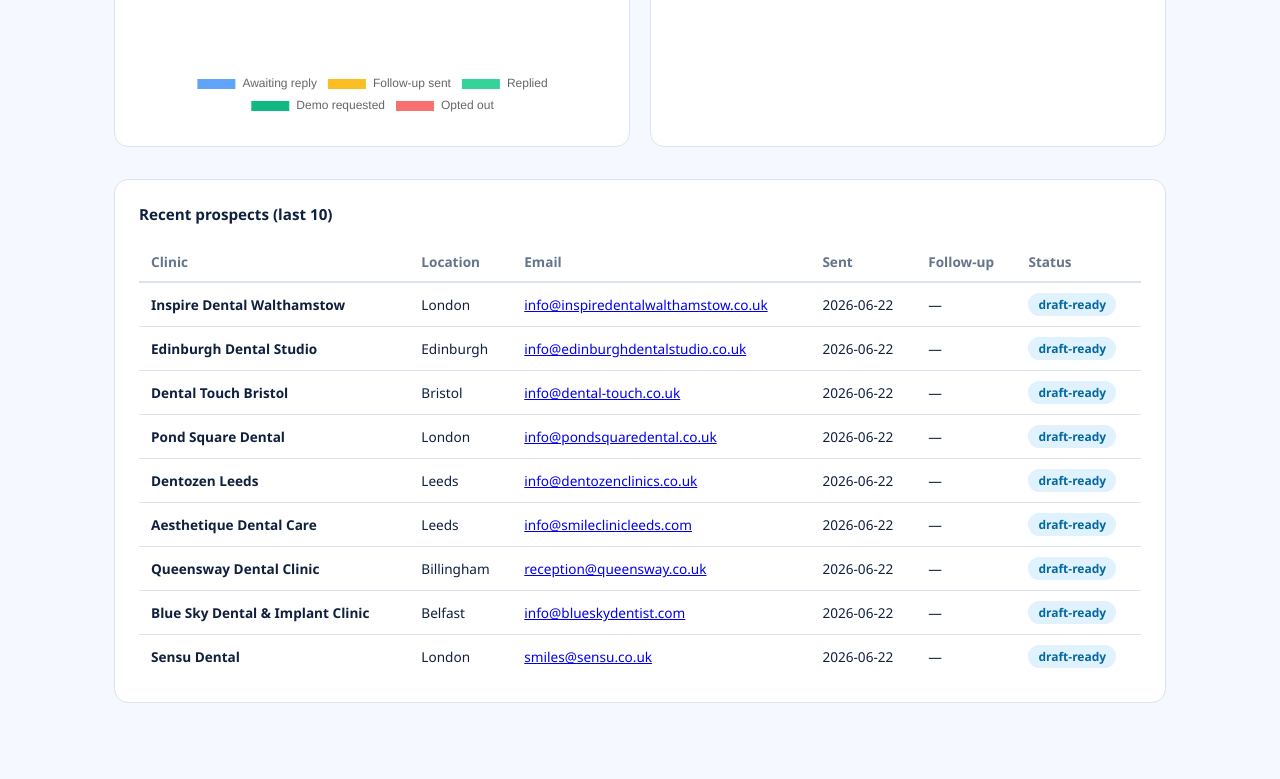
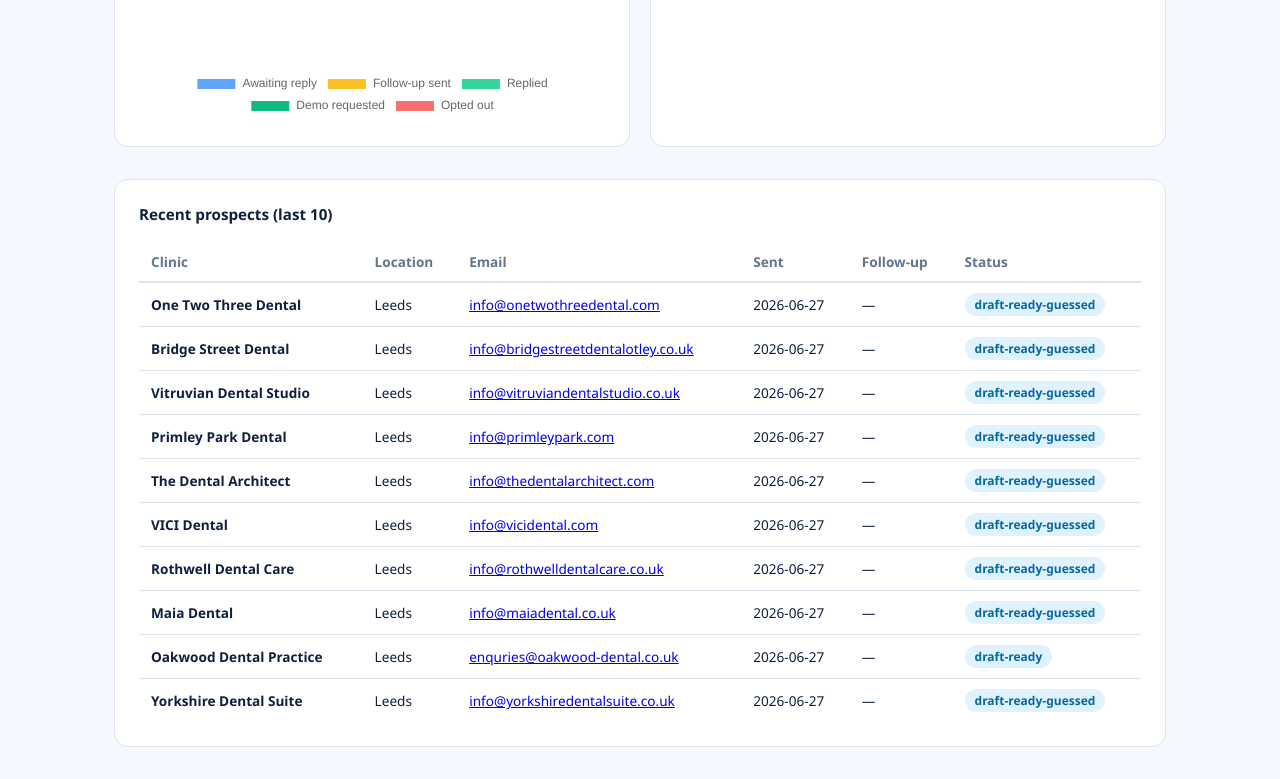
Before and after one commit to somestart92-byte/cowock, a website: page report.html in a window 1280 px wide. Shown: the part 692-1471 px from the top of the page. Before the commit the page ends 1427 px from the top, so only its background shows below. Drawn offline with nearby package versions, Linux system fonts and the light colour scheme.

Commit message:
chore: outreach run 2026-06-27

```diff
--- a/report.html
+++ b/report.html
@@ -73,7 +73,7 @@
 <header>
   <div>
     <h1>Sara<span>AI</span> — Outreach Report</h1>
-    <div class="generated">Generated 24/06/2026, 20:32:42 · pipeline.csv</div>
+    <div class="generated">Generated 27/06/2026, 12:59:32 · pipeline.csv</div>
   </div>
 </header>
 
@@ -82,7 +82,7 @@
   <!-- KPIs -->
   <div class="kpi-grid">
     <div class="kpi">
-      <div class="kpi-num">9</div>
+      <div class="kpi-num">40</div>
       <div class="kpi-label">Total prospects</div>
     </div>
     <div class="kpi">
@@ -137,76 +137,84 @@
       <tbody>
 
         <tr>
-          <td><strong>Inspire Dental Walthamstow</strong></td>
-          <td>London</td>
-          <td><a href="mailto:info@inspiredentalwalthamstow.co.uk">info@inspiredentalwalthamstow.co.uk</a></td>
-          <td>2026-06-22</td>
+          <td><strong>One Two Three Dental</strong></td>
+          <td>Leeds</td>
+          <td><a href="mailto:info@onetwothreedental.com">info@onetwothreedental.com</a></td>
+          <td>2026-06-27</td>
+          <td>—</td>
+          <td><span class="badge badge-sent">draft-ready-guessed</span></td>
+        </tr>
+        <tr>
+          <td><strong>Bridge Street Dental</strong></td>
+          <td>Leeds</td>
+          <td><a href="mailto:info@bridgestreetdentalotley.co.uk">info@bridgestreetdentalotley.co.uk</a></td>
+          <td>2026-06-27</td>
+          <td>—</td>
+          <td><span class="badge badge-sent">draft-ready-guessed</span></td>
+        </tr>
+        <tr>
+          <td><strong>Vitruvian Dental Studio</strong></td>
+          <td>Leeds</td>
+          <td><a href="mailto:info@vitruviandentalstudio.co.uk">info@vitruviandentalstudio.co.uk</a></td>
+          <td>2026-06-27</td>
+          <td>—</td>
+          <td><span class="badge badge-sent">draft-ready-guessed</span></td>
+        </tr>
+        <tr>
+          <td><strong>Primley Park Dental</strong></td>
+          <td>Leeds</td>
+          <td><a href="mailto:info@primleypark.com">info@primleypark.com</a></td>
+          <td>2026-06-27</td>
+          <td>—</td>
+          <td><span class="badge badge-sent">draft-ready-guessed</span></td>
+        </tr>
+        <tr>
+          <td><strong>The Dental Architect</strong></td>
+          <td>Leeds</td>
+          <td><a href="mailto:info@thedentalarchitect.com">info@thedentalarchitect.com</a></td>
+          <td>2026-06-27</td>
+          <td>—</td>
+          <td><span class="badge badge-sent">draft-ready-guessed</span></td>
+        </tr>
+        <tr>
+          <td><strong>VICI Dental</strong></td>
+          <td>Leeds</td>
+          <td><a href="mailto:info@vicidental.com">info@vicidental.com</a></td>
+          <td>2026-06-27</td>
+          <td>—</td>
+          <td><span class="badge badge-sent">draft-ready-guessed</span></td>
+        </tr>
+        <tr>
+          <td><strong>Rothwell Dental Care</strong></td>
+          <td>Leeds</td>
+          <td><a href="mailto:info@rothwelldentalcare.co.uk">info@rothwelldentalcare.co.uk</a></td>
+          <td>2026-06-27</td>
+          <td>—</td>
+          <td><span class="badge badge-sent">draft-ready-guessed</span></td>
+        </tr>
+        <tr>
+          <td><strong>Maia Dental</strong></td>
+          <td>Leeds</td>
+          <td><a href="mailto:info@maiadental.co.uk">info@maiadental.co.uk</a></td>
+          <td>2026-06-27</td>
+          <td>—</td>
+          <td><span class="badge badge-sent">draft-ready-guessed</span></td>
+        </tr>
+        <tr>
+          <td><strong>Oakwood Dental Practice</strong></td>
+          <td>Leeds</td>
+          <td><a href="mailto:enquries@oakwood-dental.co.uk">enquries@oakwood-dental.co.uk</a></td>
+          <td>2026-06-27</td>
           <td>—</td>
           <td><span class="badge badge-sent">draft-ready</span></td>
         </tr>
         <tr>
-          <td><strong>Edinburgh Dental Studio</strong></td>
-          <td>Edinburgh</td>
-          <td><a href="mailto:info@edinburghdentalstudio.co.uk">info@edinburghdentalstudio.co.uk</a></td>
-          <td>2026-06-22</td>
+          <td><strong>Yorkshire Dental Suite</strong></td>
+          <td>Leeds</td>
+          <td><a href="mailto:info@yorkshiredentalsuite.co.uk">info@yorkshiredentalsuite.co.uk</a></td>
+          <td>2026-06-27</td>
           <td>—</td>
-          <td><span class="badge badge-sent">draft-ready</span></td>
-        </tr>
-        <tr>
-          <td><strong>Dental Touch Bristol</strong></td>
-          <td>Bristol</td>
-          <td><a href="mailto:info@dental-touch.co.uk">info@dental-touch.co.uk</a></td>
-          <td>2026-06-22</td>
-          <td>—</td>
-          <td><span class="badge badge-sent">draft-ready</span></td>
-        </tr>
-        <tr>
-          <td><strong>Pond Square Dental</strong></td>
-          <td>London</td>
-          <td><a href="mailto:info@pondsquaredental.co.uk">info@pondsquaredental.co.uk</a></td>
-          <td>2026-06-22</td>
-          <td>—</td>
-          <td><span class="badge badge-sent">draft-ready</span></td>
-        </tr>
-        <tr>
-          <td><strong>Dentozen Leeds</strong></td>
-          <td>Leeds</td>
-          <td><a href="mailto:info@dentozenclinics.co.uk">info@dentozenclinics.co.uk</a></td>
-          <td>2026-06-22</td>
-          <td>—</td>
-          <td><span class="badge badge-sent">draft-ready</span></td>
-        </tr>
-        <tr>
-          <td><strong>Aesthetique Dental Care</strong></td>
-          <td>Leeds</td>
-          <td><a href="mailto:info@smileclinicleeds.com">info@smileclinicleeds.com</a></td>
-          <td>2026-06-22</td>
-          <td>—</td>
-          <td><span class="badge badge-sent">draft-ready</span></td>
-        </tr>
-        <tr>
-          <td><strong>Queensway Dental Clinic</strong></td>
-          <td>Billingham</td>
-          <td><a href="mailto:reception@queensway.co.uk">reception@queensway.co.uk</a></td>
-          <td>2026-06-22</td>
-          <td>—</td>
-          <td><span class="badge badge-sent">draft-ready</span></td>
-        </tr>
-        <tr>
-          <td><strong>Blue Sky Dental &amp; Implant Clinic</strong></td>
-          <td>Belfast</td>
-          <td><a href="mailto:info@blueskydentist.com">info@blueskydentist.com</a></td>
-          <td>2026-06-22</td>
-          <td>—</td>
-          <td><span class="badge badge-sent">draft-ready</span></td>
-        </tr>
-        <tr>
-          <td><strong>Sensu Dental</strong></td>
-          <td>London</td>
-          <td><a href="mailto:smiles@sensu.co.uk">smiles@sensu.co.uk</a></td>
-          <td>2026-06-22</td>
-          <td>—</td>
-          <td><span class="badge badge-sent">draft-ready</span></td>
+          <td><span class="badge badge-sent">draft-ready-guessed</span></td>
         </tr>
       </tbody>
     </table>
@@ -237,10 +245,10 @@ new Chart(document.getElementById('outcomeChart'), {
 new Chart(document.getElementById('activityChart'), {
   type: 'bar',
   data: {
-    labels: ["2026-06-22"],
+    labels: ["2026-06-22","2026-06-27"],
     datasets: [{
       label: 'Emails sent',
-      data: [9],
+      data: [7,33],
       backgroundColor: 'rgba(0,180,166,0.7)',
       borderRadius: 6,
     }],
```
